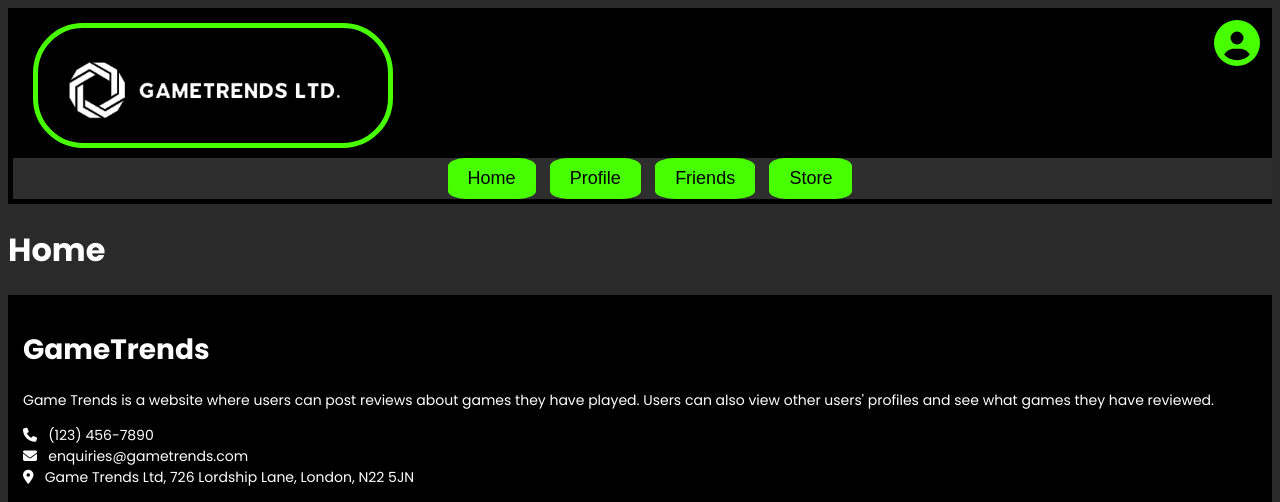
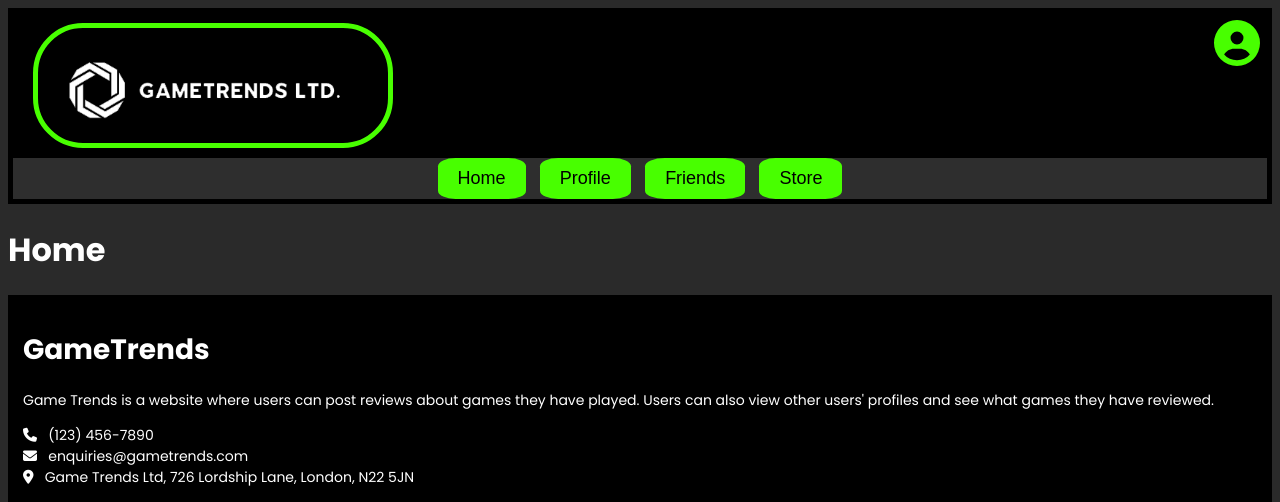
Before and after one commit to ABleasdale1/GameTrends, a Django app: page / in a window 1280 px wide. Shown: the top 502 px of the page. Run offline with Django 4.2, Linux system fonts and the light colour scheme; some libraries are stand-ins or nearby versions.

Commit message:
Fixed Nav Bar issue

```diff
--- a/gameTrends/userApp/static/userApp/css/mainStyles.css
+++ b/gameTrends/userApp/static/userApp/css/mainStyles.css
@@ -25,7 +25,7 @@ html {
     bottom: 0;
     justify-content: space-between;
     width: 100%;
-    padding: 0 10px;
+    /* padding: 0 10px; */
     background-color: #2e2e2e;
 }
 
```
Also changed, not shown: gameTrends/db.sqlite3.
